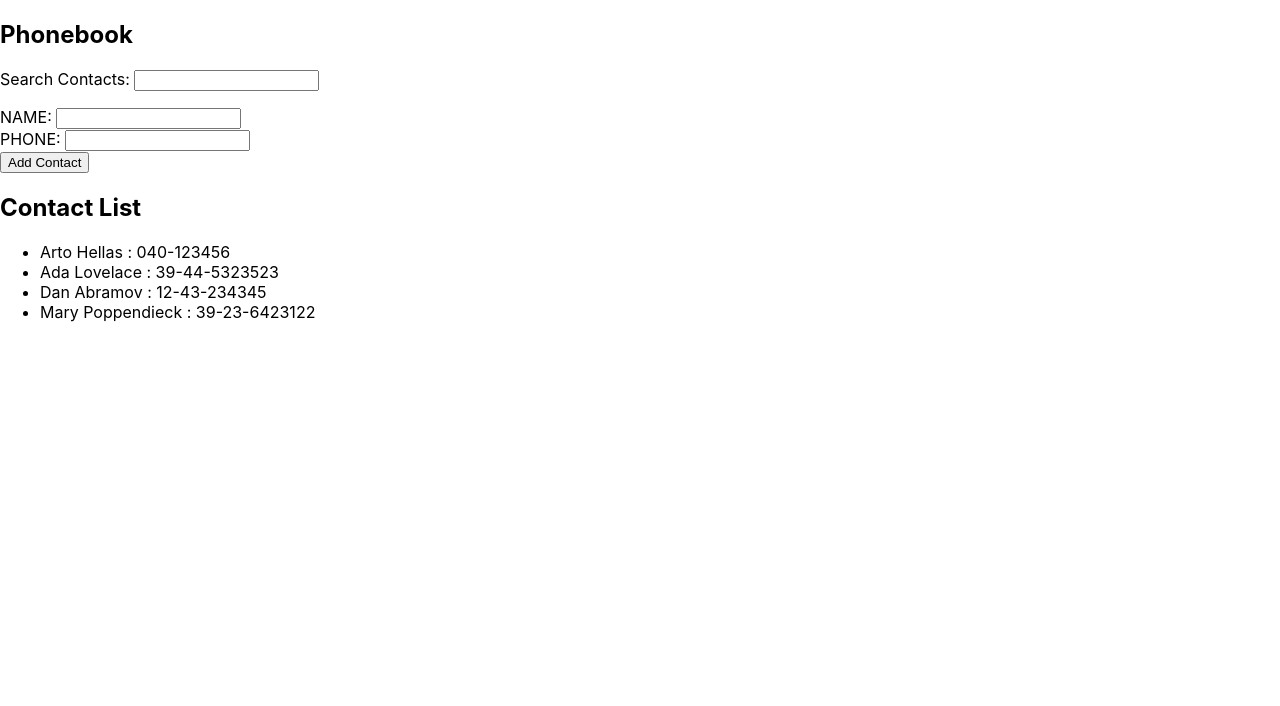
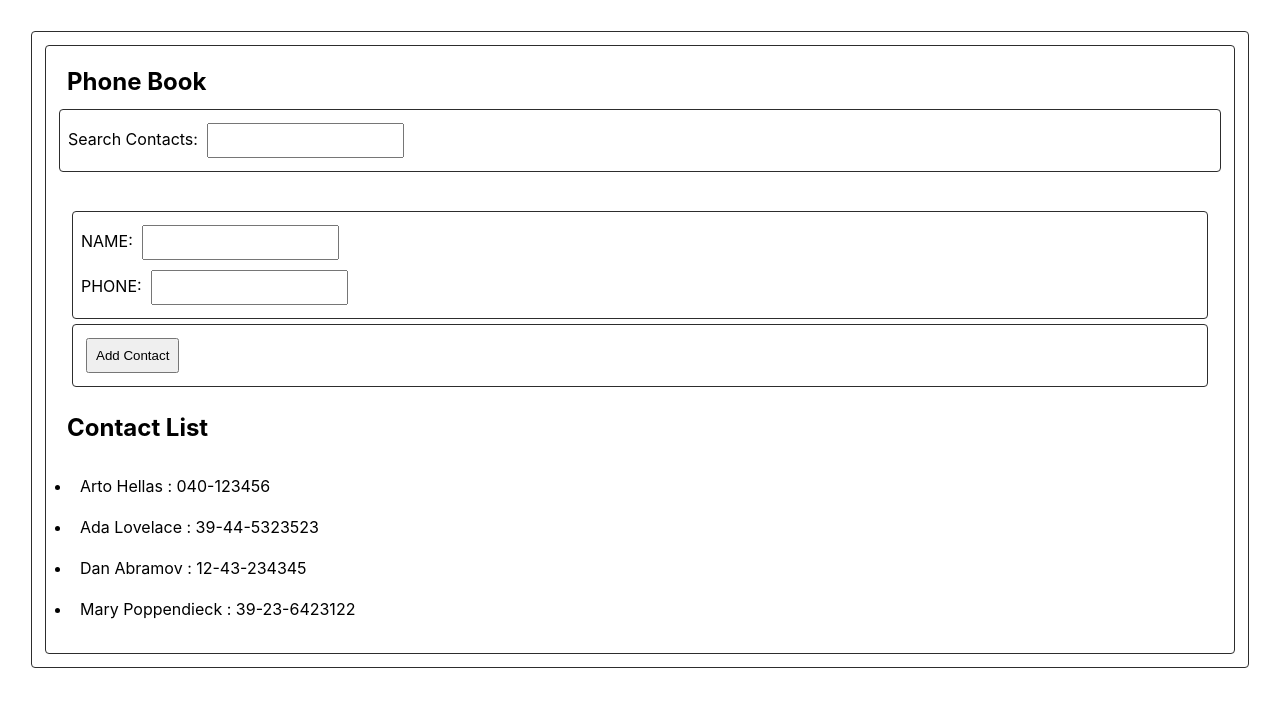
Before and after one commit to snghnishant/fullstackopen, a React (Create React App) app in the folder part2/phonebook/: page / in a window 1280 px wide. Shown: the top 706 px of the page. Built offline with nearby package versions, Linux system fonts and the light colour scheme.

Commit message:
Exercise 2.10

```diff
--- a/part2/phonebook/src/App.css
+++ b/part2/phonebook/src/App.css
@@ -1,38 +1,4 @@
-.App {
-  text-align: center;
+div {
+	border: solid thin #2d2d2d;
+	border-radius: 4px;
 }
-
-.App-logo {
-  height: 40vmin;
-  pointer-events: none;
-}
-
-@media (prefers-reduced-motion: no-preference) {
-  .App-logo {
-    animation: App-logo-spin infinite 20s linear;
-  }
-}
-
-.App-header {
-  background-color: #282c34;
-  min-height: 100vh;
-  display: flex;
-  flex-direction: column;
-  align-items: center;
-  justify-content: center;
-  font-size: calc(10px + 2vmin);
-  color: white;
-}
-
-.App-link {
-  color: #61dafb;
-}
-
-@keyframes App-logo-spin {
-  from {
-    transform: rotate(0deg);
-  }
-  to {
-    transform: rotate(360deg);
-  }
-}
--- a/part2/phonebook/src/App.js
+++ b/part2/phonebook/src/App.js
@@ -1,15 +1,11 @@
 import { React, useState } from "react";
 import "./App.css";
-
-const ListItem = ({ name, phone }) => {
-	return (
-		<li>
-			{name} : {phone}
-		</li>
-	);
-};
+import ListItem from "./Components/listItem";
+import ContactForm from "./Components/contactForm";
+import SearchForm from "./Components/searchContact";
 
 const App = () => {
+	//State Initialization
 	const [persons, setPersons] = useState([
 		{ name: "Arto Hellas", phone: "040-123456" },
 		{ name: "Ada Lovelace", phone: "39-44-5323523" },
@@ -18,7 +14,7 @@ const App = () => {
 	]);
 	const [newName, setNewName] = useState("");
 	const [newPhone, setNewPhone] = useState("");
-	const [filterName, setFilterName] = useState(null);
+	const [filterName, setFilterName] = useState("");
 
 	//Event handlers
 	const handleFilterNameChange = (event) => {
@@ -33,7 +29,8 @@ const App = () => {
 		setNewPhone(event.target.value);
 	};
 
-	const addName = (event) => {
+	//Form submit handler
+	const addContact = (event) => {
 		event.preventDefault();
 
 		const recordObject = {
@@ -52,19 +49,22 @@ const App = () => {
 		}
 	};
 
-	const matchedContacts = filterName
-		? persons.filter((person) =>
-				person.name.toLowerCase().includes(filterName.toLowerCase())
-		  )
-		: [];
+	// Case Insensitive contact filtering
+	const matchedContacts =
+		filterName !== ""
+			? persons.filter((person) =>
+					person.name.toLowerCase().includes(filterName.toLowerCase())
+			  )
+			: [];
 
 	return (
 		<div>
-			<h2>Phonebook</h2>
-			<div>
-				Search Contacts:{" "}
-				<input value={filterName} onChange={handleFilterNameChange} />
-			</div>
+			<h2>Phone Book</h2>
+
+			<SearchForm
+				filterName={filterName}
+				event={handleFilterNameChange}
+			/>
 			<ul>
 				{matchedContacts.map((person, index) => (
 					<ListItem
@@ -74,20 +74,15 @@ const App = () => {
 					/>
 				))}
 			</ul>
-			<form>
-				<div>
-					NAME: <input value={newName} onChange={handleNameChange} />{" "}
-					<br />
-					PHONE:{" "}
-					<input value={newPhone} onChange={handlePhoneChange} />{" "}
-					<br />
-				</div>
-				<div>
-					<button type="submit" onClick={addName}>
-						Add Contact
-					</button>
-				</div>
-			</form>
+
+			<ContactForm
+				value1={newName}
+				handler1={handleNameChange}
+				value2={newPhone}
+				handler2={handlePhoneChange}
+				handler3={addContact}
+			/>
+
 			<h2>Contact List</h2>
 			<ul>
 				{persons.map((person, index) => (
--- /dev/null
+++ b/part2/phonebook/src/Components/contactForm.js
@@ -0,0 +1,19 @@
+import React from "react";
+
+const ContactForm = ({ value1, handler1, value2, handler2, handler3 }) => {
+	return (
+		<form>
+			<div>
+				NAME: <input value={value1} onChange={handler1} /> <br />
+				PHONE: <input value={value2} onChange={handler2} /> <br />
+			</div>
+			<div>
+				<button type="submit" onClick={handler3}>
+					Add Contact
+				</button>
+			</div>
+		</form>
+	);
+};
+
+export default ContactForm;
--- /dev/null
+++ b/part2/phonebook/src/Components/listItem.js
@@ -0,0 +1,11 @@
+import React from "react";
+
+const ListItem = ({ name, phone }) => {
+	return (
+		<li>
+			{name} : {phone}
+		</li>
+	);
+};
+
+export default ListItem;
--- /dev/null
+++ b/part2/phonebook/src/Components/searchContact.js
@@ -0,0 +1,11 @@
+import React from "react";
+
+const SearchForm = ({ filterName, event }) => {
+	return (
+		<div>
+			Search Contacts: <input value={filterName} onChange={event} />
+		</div>
+	);
+};
+
+export default SearchForm;
--- a/part2/phonebook/src/index.css
+++ b/part2/phonebook/src/index.css
@@ -1,13 +1,16 @@
+* {
+	padding: 8px;
+	margin: 5px;
+}
 body {
-  margin: 0;
-  font-family: -apple-system, BlinkMacSystemFont, 'Segoe UI', 'Roboto', 'Oxygen',
-    'Ubuntu', 'Cantarell', 'Fira Sans', 'Droid Sans', 'Helvetica Neue',
-    sans-serif;
-  -webkit-font-smoothing: antialiased;
-  -moz-osx-font-smoothing: grayscale;
+	font-family: -apple-system, BlinkMacSystemFont, "Segoe UI", "Roboto",
+		"Oxygen", "Ubuntu", "Cantarell", "Fira Sans", "Droid Sans",
+		"Helvetica Neue", sans-serif;
+	-webkit-font-smoothing: antialiased;
+	-moz-osx-font-smoothing: grayscale;
 }
 
 code {
-  font-family: source-code-pro, Menlo, Monaco, Consolas, 'Courier New',
-    monospace;
+	font-family: source-code-pro, Menlo, Monaco, Consolas, "Courier New",
+		monospace;
 }
```
Also changed, not shown: 1 other file (tests, documents, lock files or other folders).
